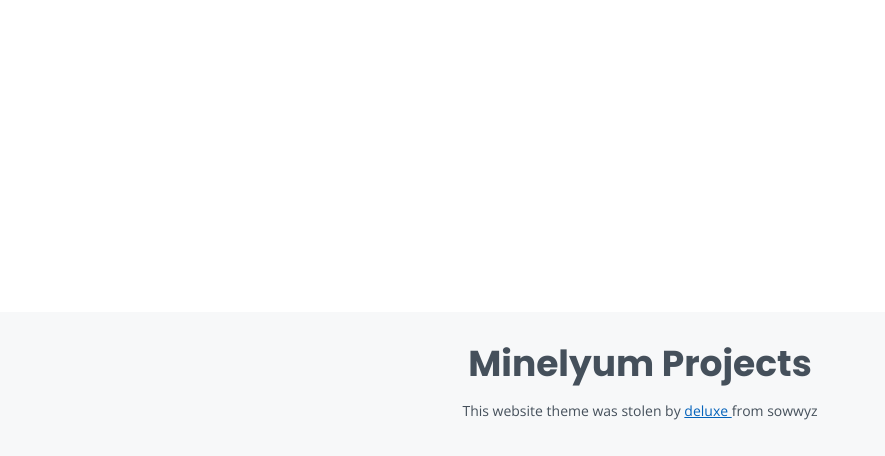
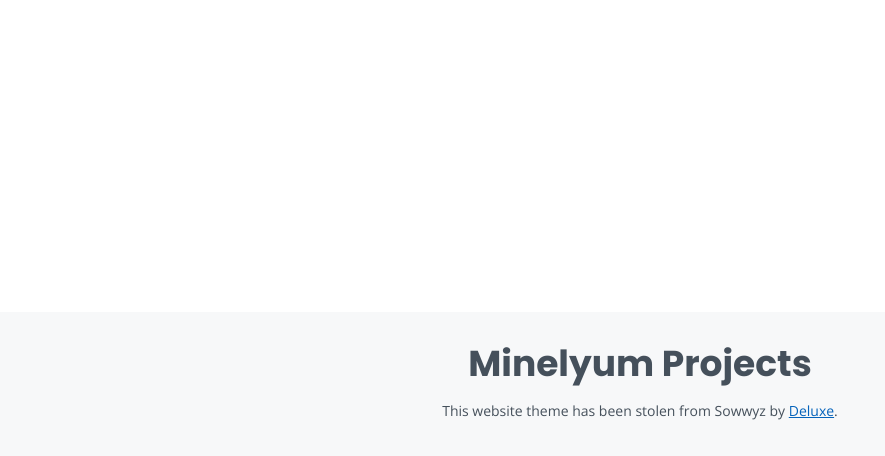
Before and after one commit to deluxestarr/deluxestarr.github.io, a plain HTML site: page index.html in a window 1280 px wide. Shown: the part 488-944 px from the top of the page, without its empty margins (0-885 px from the left). Drawn offline with nearby package versions, Linux system fonts and the light colour scheme.

Commit message:
Update index.html

```diff
--- a/index.html
+++ b/index.html
@@ -68,20 +68,13 @@
     </main>
 <footer id="footer">
     <div class="container">
-        <h3>
-            <a href="https://www.youtube.com/@minelyumprojects" target="_blank" style="text-decoration: none; color: inherit;">
-                Minelyum Projects
-            </a>
-        </h3>
+        <h3><a href="https://www.youtube.com/@minelyumprojects" target="_blank" style="text-decoration: none; color: inherit;">Minelyum Projects</a></h3>
         <div class="copyright">
-            This website theme was stolen by
-            <a href="https://discord.com/users/1201975429335089232/" target="_blank" style="text-decoration: underline;">
-                deluxe
-            </a>
-            from sowwyz
+            </strong>This website theme has been stolen from Sowwyz by <a href="https://discord.com/users/1201975429335089232/" target="_blank" style="text-decoration: underline;">Deluxe</a>.
         </div>
     </div>
 </footer>
+
     <div id="preloader"></div>
     <a href="#"
        class="back-to-top d-flex align-items-center justify-content-center">
```
